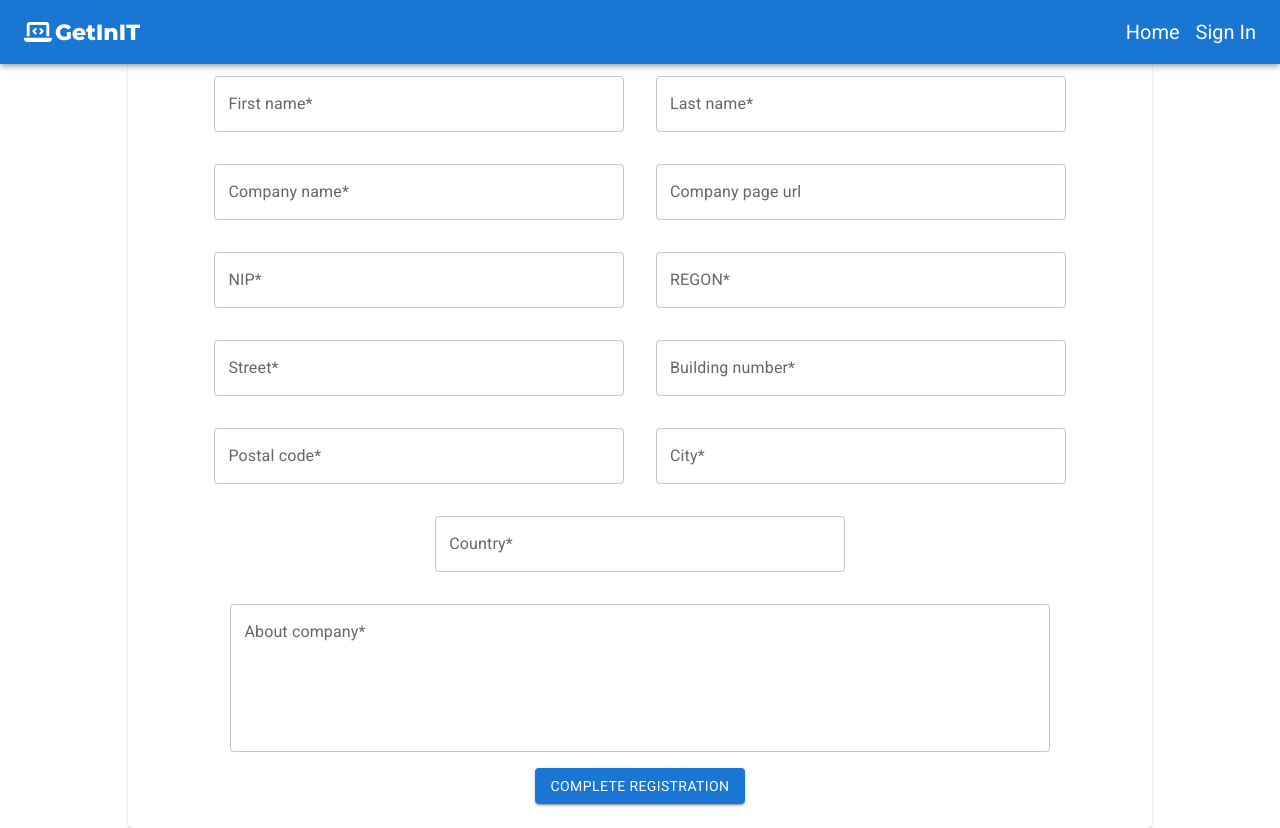
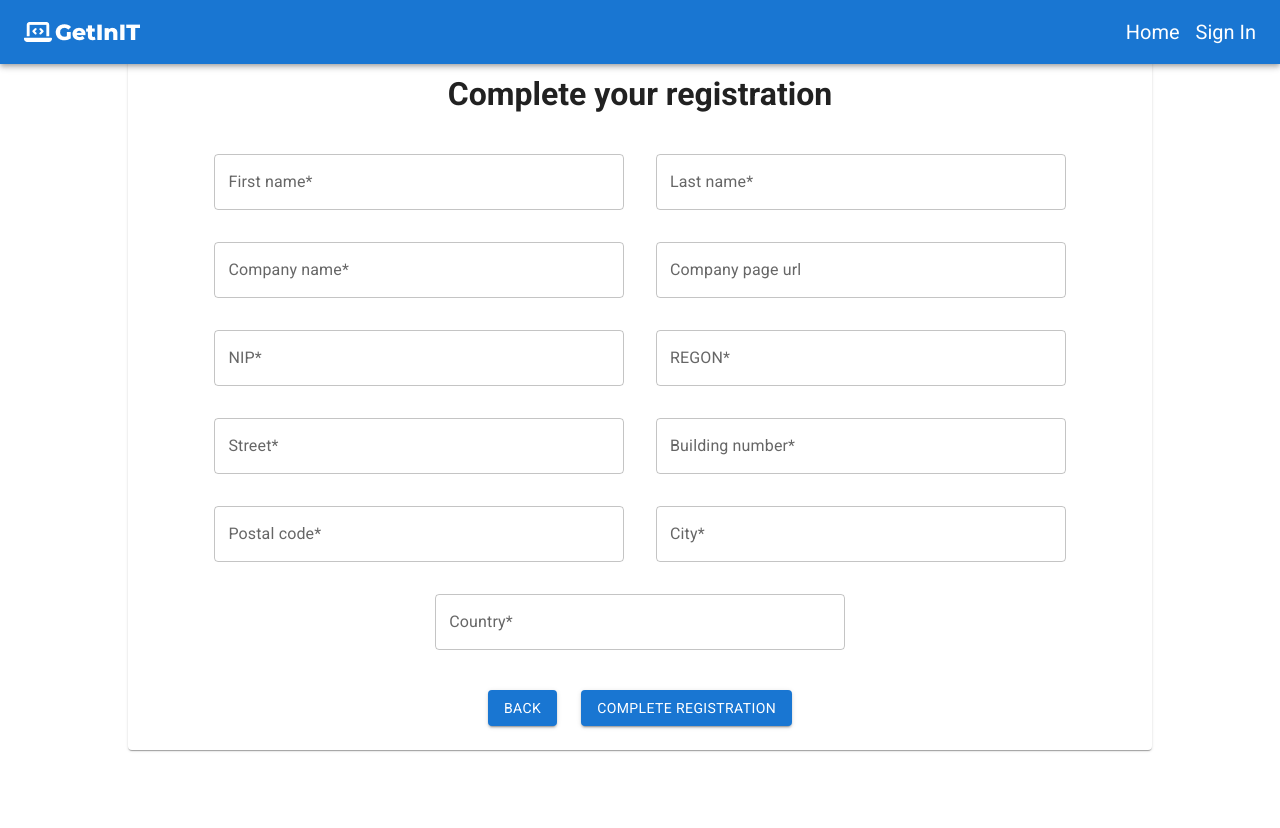
Before and after one commit to Wydreq/GetInIT, a React (Create React App) app in the folder getinit/: page /completeRegister in a window 1280 px wide. After the commit the page ends 800 px from the top, so only its background shows below. Built offline with nearby package versions, Linux system fonts and the light colour scheme.

Commit message:
Adding forms validations

```diff
--- a/getinit/package.json
+++ b/getinit/package.json
@@ -18,6 +18,7 @@
     "react-router-dom": "^6.9.0",
     "react-scripts": "5.0.1",
     "redux": "^4.2.1",
+    "validator": "^13.9.0",
     "web-vitals": "^2.1.4"
   },
   "scripts": {
--- a/getinit/src/pages/AuthPage.js
+++ b/getinit/src/pages/AuthPage.js
@@ -7,8 +7,8 @@ import { Checkbox } from '@mui/material';
 import { useNavigate } from 'react-router-dom';
 import image from '../assets/i1.png';
 import { registerActions } from '../store/index';
-import { useDispatch } from 'react-redux'
-
+import { useDispatch } from 'react-redux';
+import isEmail from 'validator/lib/isEmail';
 const AuthPage = () => {
 
     const [isLogin, setIsLogin] = useState(true);
@@ -19,16 +19,17 @@ const AuthPage = () => {
     const passwordRef = useRef();
     const dispatch = useDispatch();
 
-    const registerHandler = () => {
+    const validationHandler = () => {
+            const validator = require('validator');
 
-        if(emailRef.current.value.length < 5 || passwordRef.current.value.length < 5) {
-            if(emailRef.current.value.length < 5) {
+            if(!validator.isEmail(emailRef.current.value) || !validator.isStrongPassword(passwordRef.current.value)) {
+                if(!validator.isEmail(emailRef.current.value)) {
                     setLoginError(true);
                 }
                 else {
                     setLoginError(false);
                 }
-            if(passwordRef.current.value.length < 5) {
+                if(!validator.isStrongPassword(passwordRef.current.value)) {
                     setPasswordError(true);
                 }
                 else {
@@ -36,9 +37,13 @@ const AuthPage = () => {
                 }
             }
             else {
+                registerHandler();
+            }
+    }
+
+    const registerHandler = () => {
             dispatch(registerActions.saveEmailPassword({email: emailRef.current.value, password: passwordRef.current.value}));
             navigate('/completeRegister');
-        }
     };
 
     const signInHandler = () => {};
@@ -49,12 +54,12 @@ const AuthPage = () => {
             <Card className={classes.formContainer}>
                 {!isLogin && <h1 style={{marginBottom: 25, marginTop: 25}}>Register your Company!</h1>}
                 {isLogin && <h1 style={{marginBottom: 25, marginTop: 25}}>Log In!</h1>}
-                <TextField error={loginError} inputRef={emailRef} id="outlined-basic" label="E-mail*" variant="outlined"  sx={{mb: 3, width: 4/5}}/>
-                <TextField error={passwordError} inputRef={passwordRef} id="outlined-basic2" label="Password*" type='password' variant="outlined"sx={{mb: 3, width: 4/5}}/>
+                <TextField error={loginError} inputRef={emailRef} id="outlined-basic" label="E-mail*" helperText={loginError && 'Please insert correct email!'} variant="outlined"  sx={{mb: 3, width: 4/5}}/>
+                <TextField error={passwordError} inputRef={passwordRef} id="outlined-basic2" label="Password*" helperText={passwordError && 'Please insert correct password!'} type='password' variant="outlined"sx={{mb: 3, width: 4/5}}/>
                 {!isLogin && <div className={classes.termsContainer}><Checkbox/> <span>I accept <a href="/#">terms</a> of service *</span></div>}
                 {isLogin && <span onClick={()=>{setIsLogin(!isLogin)}} className={classes.changingText}>Dont have an account? Sign up!</span>}
                 {!isLogin && <span onClick={()=>{setIsLogin(!isLogin)}} className={classes.changingText}>Already have an account? Sign in!</span>}
-                {!isLogin && <Button onClick={registerHandler} variant="contained" sx={{mb: 3}}>Register</Button>}
+                {!isLogin && <Button onClick={validationHandler} variant="contained" sx={{mb: 3}}>Register</Button>}
                 {isLogin && <Button onClick={signInHandler} variant="contained" sx={{mb: 3}}>Sign In</Button>}
             </Card>
         </div>
--- a/getinit/src/pages/registerPages/CompleteRegisterPage.js
+++ b/getinit/src/pages/registerPages/CompleteRegisterPage.js
@@ -1,10 +1,12 @@
 import classes from './CompleteRegisterPage.module.css'
 import Card from '@mui/material/Card';
 import TextField from '@mui/material/TextField';
-import { useRef } from 'react';
+import { useRef, useState } from 'react';
 import Button from '@mui/material/Button';
 import { registerActions } from '../../store';
 import { useDispatch } from 'react-redux'
+import { useNavigate } from 'react-router-dom'
+import validator from 'validator';
 
 const CompleteRegisterPage = () => {
 
@@ -19,7 +21,100 @@ const CompleteRegisterPage = () => {
     const cityRef = useRef();
     const countryRef = useRef();
     const buildingNumberRef = useRef();
+
+    const [firstNameError, setFirstNameError] = useState(false);
+    const [lastNameError, setLastNameError] = useState(false);
+    const [companyNameError,setCompanyNameError] = useState(false);
+    const [urlError, setUrlError] = useState(false);
+    const [nipError, setNipError] = useState(false);
+    const [regonError, setRegonError] = useState(false);
+    const [streetError, setStreetError] = useState(false);
+    const [postalCodeError, setPostalCodeError] = useState(false);
+    const [cityError, setCityError] = useState(false);
+    const [countryError, setCountryError] = useState(false);
+    const [buildingNumberError, setBuildingNumberError] = useState(false);
+
     const dispatch = useDispatch();
+    const navigate = useNavigate();
+
+    const validationHandler = () => {
+        const validator = require('validator');
+        if(firstNameRef.current.value.length < 2) {
+            setFirstNameError(true);
+        }
+        else {
+            setFirstNameError(false);
+        }
+        if(lastNameRef.current.value.length < 2) {
+            setLastNameError(true);
+        }
+        else {
+            setLastNameError(false);
+        }
+        if(companyNameRef.current.value.length < 3) {
+            setCompanyNameError(true);
+        }
+        else {
+            setCompanyNameError(false);
+        }
+        if(urlRef.current.value.length > 0) {
+            if(!validator.isURL(urlRef.current.value)) {
+                setUrlError(true);
+            }
+            else {
+                setUrlError(false);
+            }
+        }
+        else {
+            setUrlError(false);
+        }
+        if(nipRef.current.value.length !== 10) {
+            setNipError(true);
+        }
+        else {
+            setNipError(false);
+        }
+        if(regonRef.current.value.length < 8 ) {
+            setRegonError(true);
+        }
+        else {
+            setRegonError(false);
+        }
+        if(streetRef.current.value.length < 3) {
+            setStreetError(true);
+        }
+        else {
+            setStreetError(false);
+        }
+        if(buildingNumberRef.current.value.length < 1) {
+            setBuildingNumberError(true);
+        }
+        else {
+            setBuildingNumberError(false);
+        }
+        if(!validator.isPostalCode(postalCodeRef.current.value,'PL')) {
+            setPostalCodeError(true);
+        }
+        else {
+            setPostalCodeError(false);
+        }
+        if(cityRef.current.value.length < 3) {
+            setCityError(true);
+        }
+        else {
+            setCityError(false);
+        }
+        if(countryRef.current.value.length < 3) {
+            setCountryError(true);
+        }
+        else {
+            setCountryError(false);
+        }
+        if(!firstNameError && !lastNameError && !companyNameError && !urlError && !nipError && !regonError && !streetError && !buildingNumberError && !postalCodeError && !cityError && !countryError) {
+            registerAccount();
+        }
+    }
+
 
     const registerAccount = () => {
         dispatch(registerActions.createAccount({
@@ -28,7 +123,7 @@ const CompleteRegisterPage = () => {
             companyName: companyNameRef.current.value,
             url: urlRef.current.value,
             nip: nipRef.current.value,
-            regon: regonRef.current.value,
+            regon: 0,
             country: countryRef.current.value,
             city: cityRef.current.value,
             street: streetRef.current.value,
@@ -42,26 +137,22 @@ const CompleteRegisterPage = () => {
             <Card className={classes.formContainer}>
                 <h1 style={{marginBottom: 25, marginTop: 25}}>Complete your registration</h1>
                 <div className={classes.inputsContainer}>
-                    <TextField inputRef={firstNameRef} id="outlined-basic" label="First name*" variant="outlined"  sx={{mb: 3, width: 2/5, margin: 2}}/>
-                    <TextField inputRef={lastNameRef} id="outlined-basic" label="Last name*" variant="outlined"sx={{mb: 3, width: 2/5, margin: 2}}/>
-                    <TextField inputRef={companyNameRef} id="outlined-basic" label="Company name*" variant="outlined"  sx={{mb: 3, width: 2/5, margin: 2}}/>
-                    <TextField inputRef={urlRef} id="outlined-basic" label="Company page url" variant="outlined"sx={{mb: 3, width: 2/5, margin: 2}}/>
-                    <TextField inputRef={nipRef} id="outlined-basic" label="NIP*" variant="outlined"sx={{mb: 3, width: 2/5, margin: 2}}/>
-                    <TextField inputRef={regonRef} id="outlined-basic" label="REGON*" variant="outlined"sx={{mb: 3, width: 2/5, margin: 2}}/>
-                    <TextField inputRef={streetRef} id="outlined-basic" label="Street*" variant="outlined"sx={{mb: 3, width: 2/5, margin: 2}}/>
-                    <TextField inputRef={buildingNumberRef} id="outlined-basic" label="Building number*" variant="outlined"sx={{mb: 3, width: 2/5, margin: 2}}/>
-                    <TextField inputRef={postalCodeRef} id="outlined-basic" label="Postal code*" variant="outlined"sx={{mb: 3, width: 2/5, margin: 2}}/>
-                    <TextField inputRef={cityRef} id="outlined-basic" label="City*" variant="outlined"sx={{mb: 3, width:2/5, margin: 2}}/>
-                    <TextField inputRef={countryRef} id="outlined-basic" label="Country*" variant="outlined"sx={{mb: 3, width:2/5, margin: 2}}/>
-                    <TextField
-                        id="outlined-multiline-static"
-                        label="About company*"
-                        multiline
-                        rows={5}
-                        sx={{mb: 3, width: 4/5, margin: 2}}
-                    />
+                    <TextField inputRef={firstNameRef} error={firstNameError}  helperText={firstNameError && 'Please insert correct firstname!'} id="outlined-basic" label="First name*" variant="outlined"  sx={{mb: 3, width: 2/5, margin: 2}}/>
+                    <TextField inputRef={lastNameRef} error={lastNameError} helperText={lastNameError && 'Please insert correct lastname!'} id="outlined-basic" label="Last name*" variant="outlined"sx={{mb: 3, width: 2/5, margin: 2}}/>
+                    <TextField inputRef={companyNameRef} error={companyNameError} helperText={companyNameError && 'Please insert correct company name!'} id="outlined-basic" label="Company name*" variant="outlined"  sx={{mb: 3, width: 2/5, margin: 2}}/>
+                    <TextField inputRef={urlRef} error={urlError} helperText={urlError && 'Please insert correct url!'} id="outlined-basic" label="Company page url" variant="outlined"sx={{mb: 3, width: 2/5, margin: 2}}/>
+                    <TextField inputRef={nipRef} error={nipError} helperText={nipError && 'Please insert correct nip!'} id="outlined-basic" label="NIP*" variant="outlined"sx={{mb: 3, width: 2/5, margin: 2}}/>
+                    <TextField inputRef={regonRef} error={regonError} helperText={regonError && 'Please insert correct regon!'} id="outlined-basic" label="REGON*" variant="outlined"sx={{mb: 3, width: 2/5, margin: 2}}/>
+                    <TextField inputRef={streetRef} error={streetError} helperText={streetError && 'Please insert correct street name!'} id="outlined-basic" label="Street*" variant="outlined"sx={{mb: 3, width: 2/5, margin: 2}}/>
+                    <TextField inputRef={buildingNumberRef} error={buildingNumberError} helperText={buildingNumberError && 'Please insert correct buildng number!'} id="outlined-basic" label="Building number*" variant="outlined"sx={{mb: 3, width: 2/5, margin: 2}}/>
+                    <TextField inputRef={postalCodeRef} error={postalCodeError} helperText={postalCodeError && 'Please insert correct postal code (00-000)!'} id="outlined-basic" label="Postal code*" variant="outlined"sx={{mb: 3, width: 2/5, margin: 2}}/>
+                    <TextField inputRef={cityRef} error={cityError} helperText={cityError && 'Please insert correct city!'} id="outlined-basic" label="City*" variant="outlined"sx={{mb: 3, width:2/5, margin: 2}}/>
+                    <TextField inputRef={countryRef} error={countryError} helperText={countryError && 'Please insert correct country!'} id="outlined-basic" label="Country*" variant="outlined"sx={{mb: 3, width:2/5, margin: 2}}/>
                 </div>
-                <Button onClick={registerAccount} variant="contained" sx={{mb: 3}}>Complete registration</Button>
+                <div>
+                    <Button onClick={()=> {navigate('/auth')}} variant="contained" sx={{mb: 3, mt:3, mr: 3}}>Back</Button>
+                    <Button onClick={validationHandler} variant="contained" sx={{mb: 3, mt:3}}>Complete registration</Button>
+                </div>
             </Card>
     </div>
     )
```
Also changed, not shown: getinit/src/store/index.js (+8 -6 lines), 1 other file (tests, documents, lock files or other folders). Lines whose indentation alone changed are shown as unchanged.
